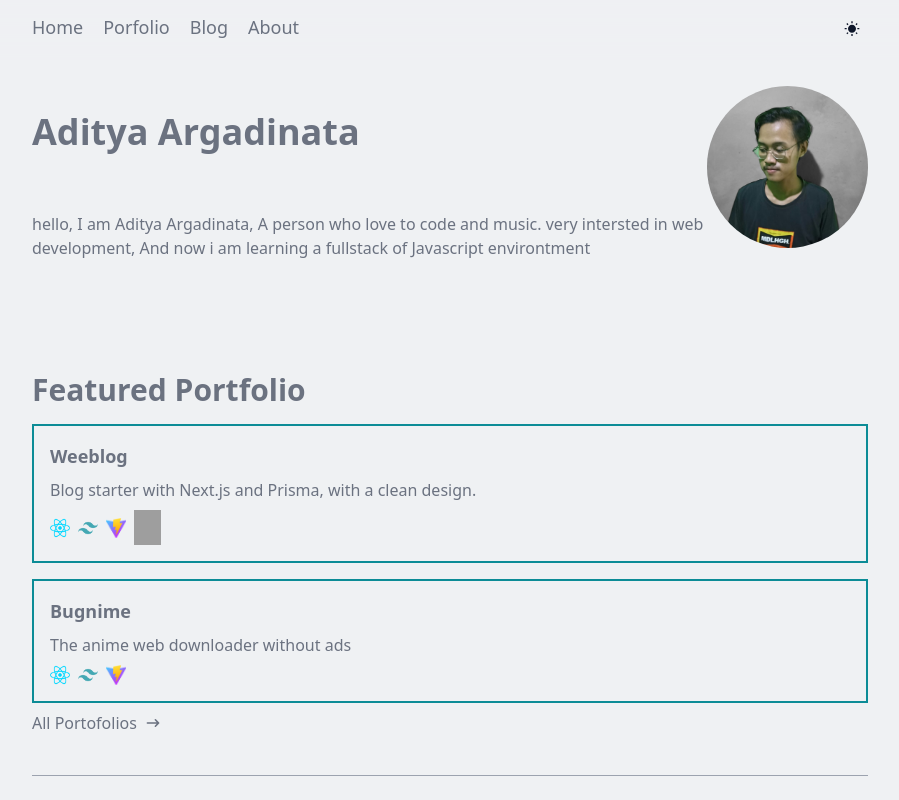
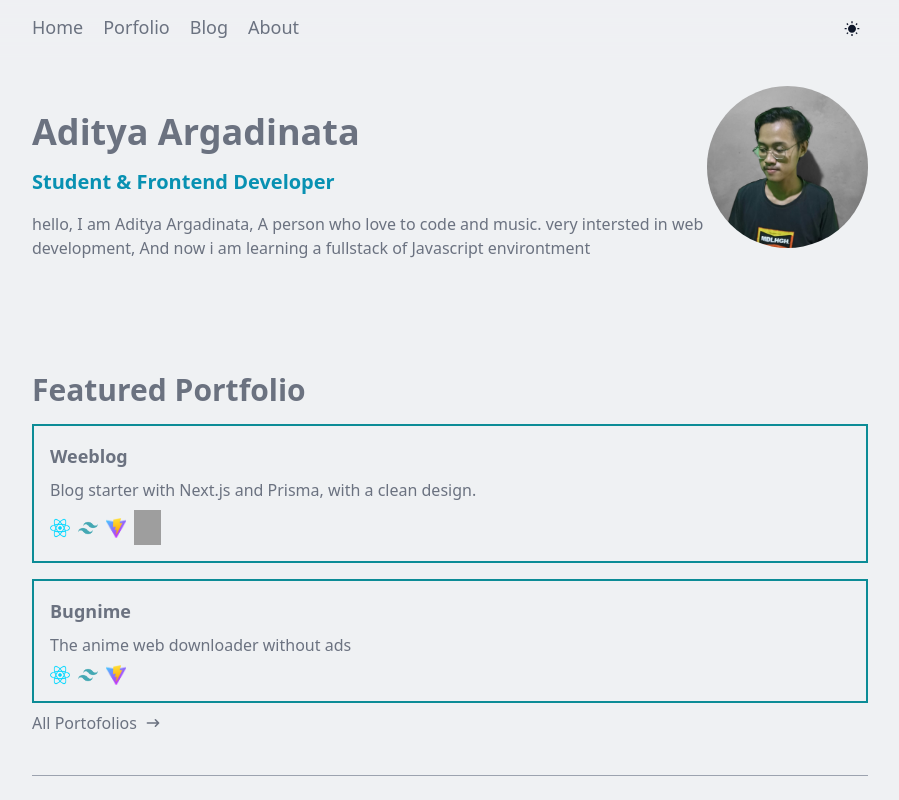
Before and after one commit to Aex5/Aditya-Argadinata, a Next.js app: page / in a window 1280 px wide. Shown: the top 800 px of the page, without its empty margins (190-1089 px from the left). Built offline with nearby package versions, Linux system fonts and the light colour scheme; grey boxes are pictures that could not be loaded.

Commit message:
fix: framer motion got a bug in container components

```diff
--- a/pages/about.tsx
+++ b/pages/about.tsx
@@ -5,16 +5,16 @@ import { motion } from "framer-motion";
 export default function about() {
   return (
     <Layout>
+      <div className="w-full bg-[#eff1f3] dark:bg-[#0F172A] backdrop-blur-sm pt-20">
         <motion.div
           initial={{ y: -100, opacity: 0 }}
           animate={{ opacity: 1, y: 0 }}
           transition={{ duration: 0.5 }}
         >
-        <div className="w-full bg-[#eff1f3] dark:bg-[#0F172A] backdrop-blur-sm pt-20">
           <div className="w-full max-w-[900px] text-gray-500 mx-auto px-8 relative">
             <div>
               <h1 className="text-3xl font-bold mt-8">About</h1>
-              <p className="text-2xl text-transparent bg-clip-text font-semibold mt-4 bg-gradient-to-l from-[#0c17a8] to-[#4fd8e2]">
+              <p className="text-xl font-bold mt-4 text-cyan-600">
                 Aditya Argadinata
               </p>
               <p className="mt-4">
@@ -90,8 +90,8 @@ export default function about() {
               </div>
             </div>
           </div>
+        </motion.div>
       </div>
-      </motion.div>
     </Layout>
   );
 }
--- a/pages/blog/index.tsx
+++ b/pages/blog/index.tsx
@@ -24,12 +24,12 @@ function limit(string = "", limit = 40) {
 export default function blog({ posts }: any) {
   return (
     <Layout>
+      <div className="w-full bg-[#eff1f3] dark:bg-[#0F172A] backdrop-blur-sm pt-20">
         <motion.div
           initial={{ y: -100, opacity: 0 }}
           animate={{ opacity: 1, y: 0 }}
           transition={{ duration: 0.5 }}
         >
-        <div className="w-full bg-[#eff1f3] dark:bg-[#0F172A] backdrop-blur-sm pt-20">
           <div className="w-full max-w-[900px] text-gray-500 mx-auto px-8 relative">
             <div className="">
               <div className="flex items-center justify-center gap-10">
@@ -81,8 +81,8 @@ export default function blog({ posts }: any) {
               ))}
             </div>
           </div>
+        </motion.div>
       </div>
-      </motion.div>
     </Layout>
   );
 }
--- a/pages/index.tsx
+++ b/pages/index.tsx
@@ -15,12 +15,12 @@ const Home: NextPage = () => {
       </Head>
 
       {/* content */}
+      <div className="w-full bg-[#eff1f3] dark:bg-[#0F172A] backdrop-blur-sm pt-20">
         <motion.div
           initial={{ y: -100, opacity: 0 }}
           animate={{ opacity: 1, y: 0 }}
           transition={{ duration: 0.5 }}
         >
-        <div className="w-full bg-[#eff1f3] dark:bg-[#0F172A] backdrop-blur-sm pt-20">
           <div className="w-full max-w-[900px] text-gray-500 mx-auto px-8 relative">
             <div className="flex flex-col items-center md:flex-row-reverse md:justify-between">
               <div className="w-[200px]">
@@ -34,7 +34,7 @@ const Home: NextPage = () => {
               </div>
               <div className="w-full">
                 <h1 className="text-4xl font-bold mt-8">Aditya Argadinata</h1>
-                <p className="text-xl text-transparent bg-clip-text font-semibold mt-4 bg-gradient-to-l from-[#0c17a8] to-[#4fd8e2]">
+                <p className="text-xl font-bold mt-4 text-cyan-600">
                   Student & Frontend Developer
                 </p>
                 <p className="mt-4">
@@ -106,8 +106,8 @@ const Home: NextPage = () => {
               </Link>
             </div>
           </div>
+        </motion.div>
       </div>
-      </motion.div>
     </Layout>
   );
 };
--- a/pages/portfolio.tsx
+++ b/pages/portfolio.tsx
@@ -5,12 +5,12 @@ import { motion } from "framer-motion";
 export default function portfolio() {
   return (
     <Layout>
+      <div className="w-full bg-[#eff1f3] dark:bg-[#0F172A] backdrop-blur-sm pt-20">
         <motion.div
           initial={{ y: -100, opacity: 0 }}
           animate={{ opacity: 1, y: 0 }}
           transition={{ duration: 0.5 }}
         >
-        <div className="w-full bg-[#eff1f3] dark:bg-[#0F172A] backdrop-blur-sm pt-20">
           <div className="w-full max-w-[900px] text-gray-500 mx-auto px-8">
             <div>
               <h1 className="text-3xl font-bold mt-8">Portfolio</h1>
@@ -126,8 +126,8 @@ export default function portfolio() {
               </a>
             </div>
           </div>
+        </motion.div>
       </div>
-      </motion.div>
     </Layout>
   );
 }
--- a/styles/globals.css
+++ b/styles/globals.css
@@ -1,6 +1,7 @@
 @tailwind base;
 @tailwind components;
 @tailwind utilities;
+
 
 
 .glare{
```
Lines whose indentation alone changed are shown as unchanged.
